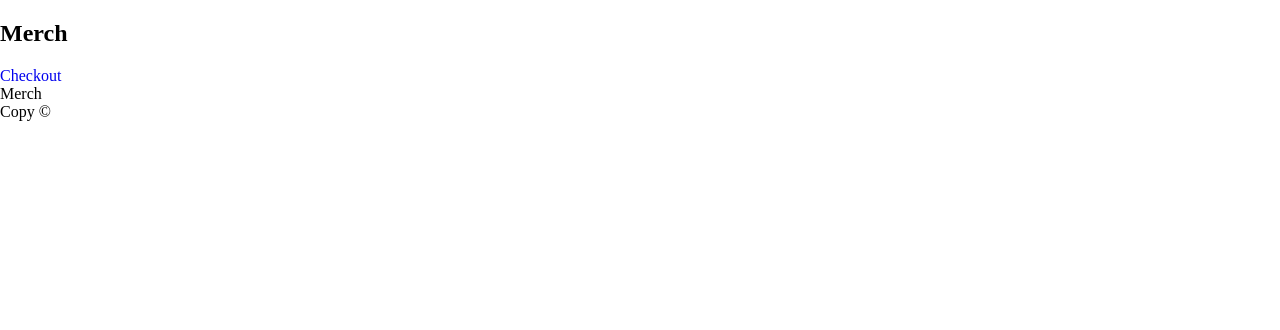
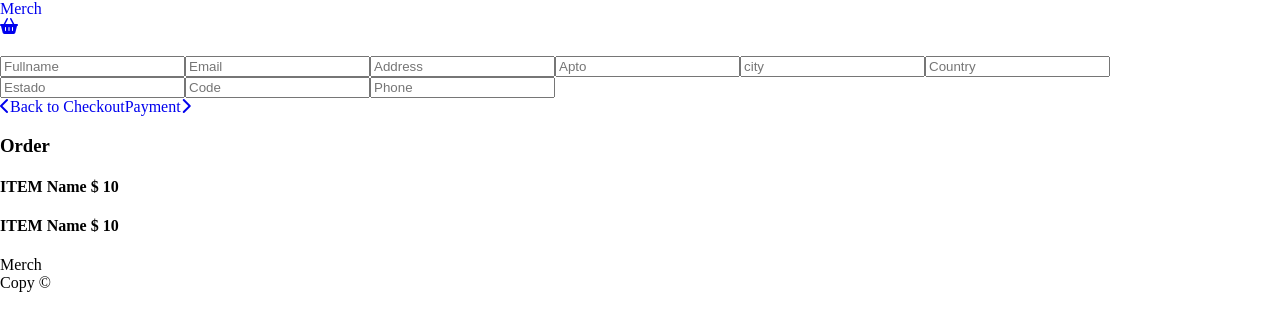
Before and after one commit to eldalo/merch-app, a React app: page /checkout/information in a window 1280 px wide. Shown: the top 330 px of the page. Built offline with nearby package versions, Linux system fonts and the light colour scheme.

Commit message:
feat: 🎸 added skeleton pages

```diff
--- a/src/assets/styles/components/_app.scss
+++ b/src/assets/styles/components/_app.scss
@@ -18,3 +18,8 @@ body {
   font-size: 16px;
   margin: 0;
 }
+
+img {
+  height: auto;
+  max-width: 100%;
+}
--- a/src/components/Header.jsx
+++ b/src/components/Header.jsx
@@ -1,14 +1,17 @@
 import React from 'react';
+import { Link } from 'react-router-dom';
 
 const Header = () => {
   return (
     <>
       <header className="header">
-        <h1 className="header__title">Merch</h1>
+        <Link to="/" className="header__title">
+          Merch
+        </Link>
         <nav className="header__nav">
-          <a className="header__link" href="/checkout">
-            Checkout
-          </a>
+          <Link to="/checkout" className="header__link">
+            <i className="fa-solid fa-basket-shopping" />
+          </Link>
         </nav>
       </header>
     </>
--- /dev/null
+++ b/src/components/Products.jsx
@@ -0,0 +1,28 @@
+import React from 'react';
+
+const Products = ({ products }) => {
+  return (
+    <div className="products">
+      {products?.map((product, key) => (
+        <div key={`product-${key}`} className="product">
+          <img
+            className="product__img"
+            src={product?.image}
+            alt={product?.title}
+          />
+          <article className="product__info">
+            <h2 className="product__title">
+              {product?.title} <span>$ {product?.price}</span>
+            </h2>
+            <p className="product__description">{product?.description}</p>
+            <button className="product__button" type="button">
+              Payment
+            </button>
+          </article>
+        </div>
+      ))}
+    </div>
+  );
+};
+
+export default Products;
--- a/src/containers/Checkout.jsx
+++ b/src/containers/Checkout.jsx
@@ -1,7 +1,33 @@
 import React from 'react';
+import { Link } from 'react-router-dom';
 
 const Checkout = () => {
-  return <h1>Checkout</h1>;
+  return (
+    <div className="checkout">
+      <div className="checkout__content">
+        <h2 className="checkout__title">List products</h2>
+        <div className="checkout__items">
+          <div className="checkout__item">
+            <h4 className="checkout__item-title">
+              Item name <span>$ 10</span>
+            </h4>
+            <button type="button" className="checkout__button">
+              <i className="fa-solid fa-trash-can" /> Remove
+            </button>
+          </div>
+        </div>
+      </div>
+      <div className="checkout__sidebar">
+        <h3 className="checkout__subtitle">
+          Order Total: <span>$ 10</span>
+        </h3>
+        <Link to="/checkout/information" className="checkout__button">
+          Next Step
+          <i className="fa-solid fa-chevron-right" />
+        </Link>
+      </div>
+    </div>
+  );
 };
 
 export default Checkout;
--- a/src/containers/Home.jsx
+++ b/src/containers/Home.jsx
@@ -1,7 +1,13 @@
 import React from 'react';
+import state from '@mock/state';
+
+import Products from '@components/Products';
 
 const Home = () => {
-  return <h1>Home</h1>;
+  console.log(state);
+  return (
+    <Products products={state.products} />
+  );
 };
 
 export default Home;
--- a/src/containers/Information.jsx
+++ b/src/containers/Information.jsx
@@ -1,7 +1,100 @@
 import React from 'react';
+import { Link } from 'react-router-dom';
 
 const Information = () => {
-  return <h1>Information</h1>;
+  return (
+    <div className="information">
+      <div className="information__content">
+        <div className="information__head">
+          <h2 className="information__title"></h2>
+        </div>
+        <div className="information__form">
+          <form action="">
+            <input
+              className="information__input"
+              type="text"
+              placeholder="Fullname"
+              name="name"
+            />
+            <input
+              className="information__input"
+              type="email"
+              placeholder="Email"
+              name="email"
+            />
+            <input
+              className="information__input"
+              type="text"
+              placeholder="Address"
+              name="address"
+            />
+            <input
+              className="information__input"
+              type="text"
+              placeholder="Apto"
+              name="apto"
+            />
+            <input
+              className="information__input"
+              type="text"
+              placeholder="city"
+              name="city"
+            />
+            <input
+              className="information__input"
+              type="text"
+              placeholder="Country"
+              name="country"
+            />
+            <input
+              className="information__input"
+              type="text"
+              placeholder="Estado"
+              name="state"
+            />
+            <input
+              className="information__input"
+              type="text"
+              placeholder="Code"
+              name="cp"
+            />
+            <input
+              className="information__input"
+              type="phone"
+              placeholder="Phone"
+              name="phone"
+            />
+          </form>
+        </div>
+        <div className="information__action">
+          <Link
+            to="/checkout"
+            className="information__button information__button-back"
+          >
+            <i className="fa-solid fa-chevron-left" />
+            Back to Checkout
+          </Link>
+          <Link to="/checkout/payment" className="information__button">
+            Payment
+            <i className="fa-solid fa-chevron-right" />
+          </Link>
+        </div>
+      </div>
+      <div className="information__sidebar">
+        <h3 className="information__subtitle">Order</h3>
+        <div className="information__product">
+          <h4 className="information__product-title">
+            ITEM Name <span>$ 10</span>
+          </h4>
+        </div>
+        <div className="information__product">
+          <h4 className="information__product-title">
+            ITEM Name <span>$ 10</span>
+          </h4>
+        </div>
+      </div>
+    </div>
+  );
 };
 
 export default Information;
--- a/src/containers/Payment.jsx
+++ b/src/containers/Payment.jsx
@@ -1,7 +1,22 @@
 import React from 'react';
+import { Link } from 'react-router-dom';
 
 const Payment = () => {
-  return <h1>Payment</h1>;
+  return (
+    <div className="payment">
+      <div className="payment__content">
+        <h2 className="payment__title">Resume</h2>
+        <Link to="/checkout/information" className="payment__button">
+        <i className="fa-solid fa-chevron-left" />
+          Back to Information
+        </Link>
+        <button type="button" className="payment__button">
+          Payment with Paypal
+        </button>
+      </div>
+      <div className="payment__sidebar"></div>
+    </div>
+  );
 };
 
 export default Payment;
--- a/src/containers/Success.jsx
+++ b/src/containers/Success.jsx
@@ -1,7 +1,15 @@
 import React from 'react';
 
 const Success = () => {
-  return <h1>Success</h1>;
+  return (
+    <div className="success">
+      <h2 className="success__title">Success</h2>
+      <h3 className="success__subtitle">
+        Your order arrives in 3 days to your address
+      </h3>
+      <div className="success__map">Google Maps</div>
+    </div>
+  );
 };
 
 export default Success;
--- a/src/routes/App.jsx
+++ b/src/routes/App.jsx
@@ -10,21 +10,19 @@ import Payment from '@containers/Payment';
 import Success from '@containers/Success';
 import NotFound from '@containers/NotFound';
 
-const App = () => {
-  return (
+const App = () => (
   <BrowserRouter>
-      <Layout>
     <Routes>
-          <Route exact path="/" element={<Home />} />
-          <Route exact path="/checkout" element={<Checkout />} />
-          <Route exact path="/checkout/information" element={<Information />} />
-          <Route exact path="/checkout/payment" element={<Payment />} />
-          <Route exact path="/checkout/success" element={<Success />} />
+      <Route path="/" element={<Layout />}>
+        <Route index element={<Home />} />
+        <Route path="checkout" element={<Checkout />} />
+        <Route path="/checkout/information" element={<Information />} />
+        <Route path="/checkout/payment" element={<Payment />} />
+        <Route path="/checkout/success" element={<Success />} />
         <Route element={<NotFound />} />
+      </Route>
     </Routes>
-      </Layout>
   </BrowserRouter>
 );
-};
 
 export default App;
```
Lines whose indentation alone changed are shown as unchanged.
